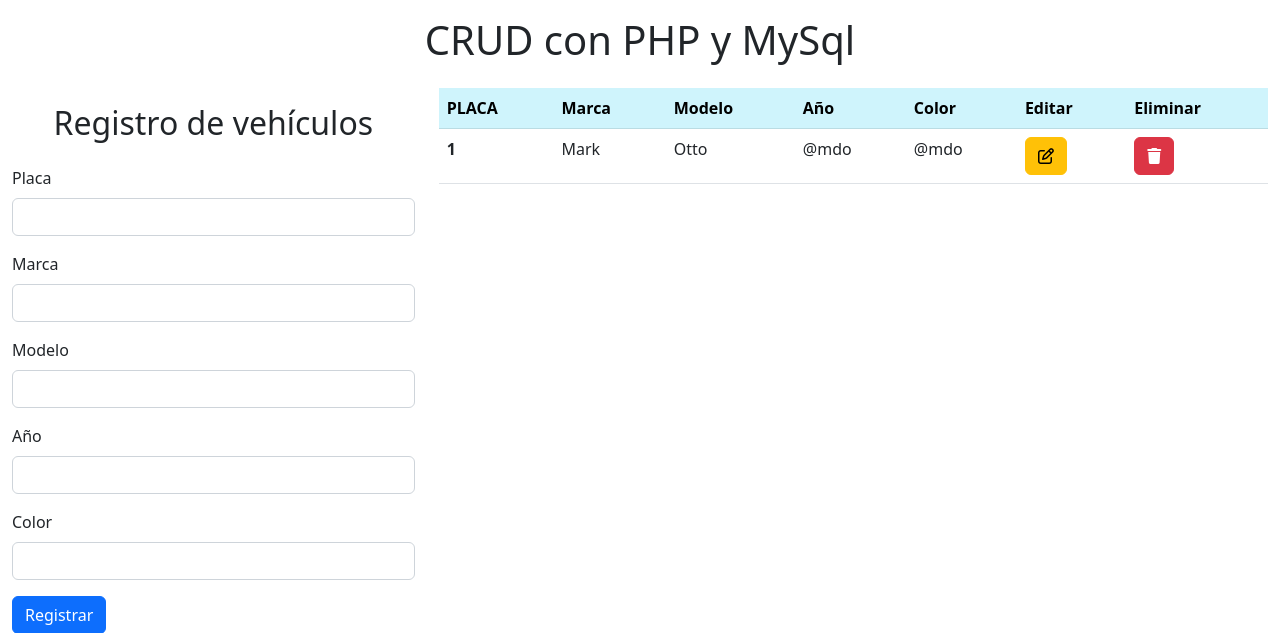
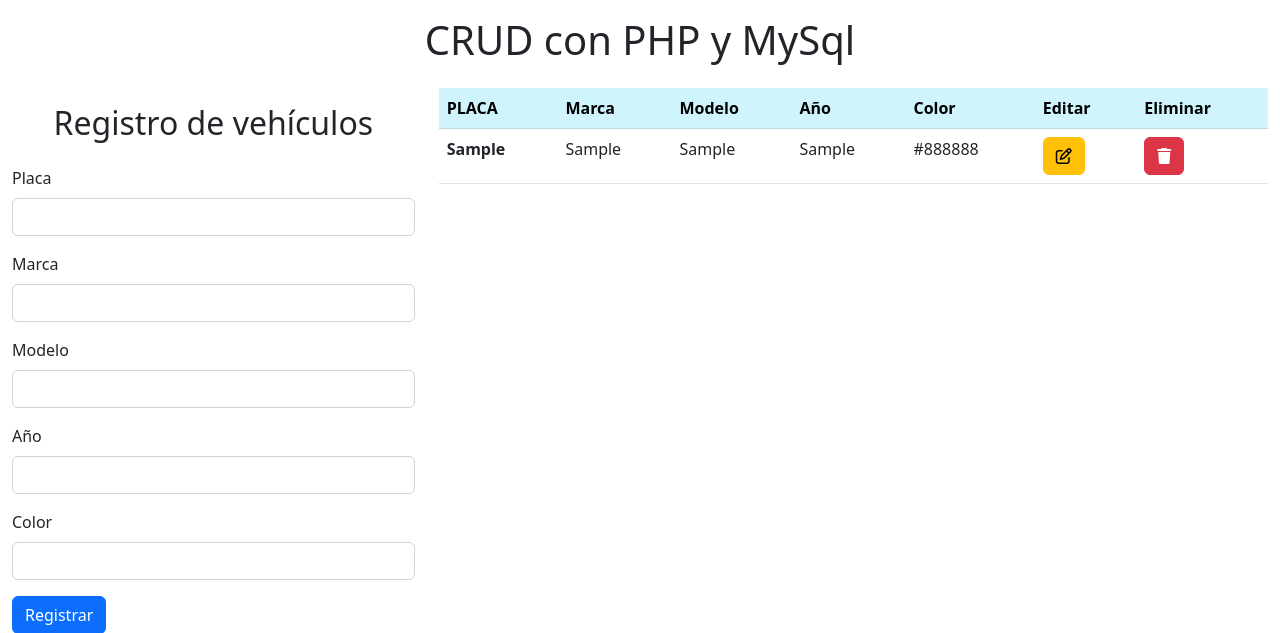
Before and after one commit to jagallegos4/CRUD-PHP, a PHP site: page / in a window 1280 px wide. Shown: the top 633 px of the page. Run offline with PHP 8.4, Linux system fonts and the light colour scheme; tables that the repository leaves empty or names only in its code hold one stand-in row (values such as "Sample post"); some libraries are stand-ins or nearby versions.

Commit message:
despliegue de datos en pantalla

```diff
--- a/index.php
+++ b/index.php
@@ -56,15 +56,21 @@
                         </tr>
                     </thead>
                     <tbody>
-                        <tr>
-                            <th scope="row">1</th>
-                            <td>Mark</td>
-                            <td>Otto</td>
-                            <td>@mdo</td>
-                            <td>@mdo</td>
-                            <td><a href="" class="text-center btn btn-warning "><i class="fa-regular fa-pen-to-square"></i></a></td>
-                            <td><a href="" class="text-center btn btn-danger "><i class="fa-solid fa-trash"></i></a></td>
-                        </tr>
+                        <?php
+                        include("model/conexion.php");
+                        $sql = $conexion->query("select * from carros");
+                        while ($datos = $sql->fetch_object()) { ?>
+                            <tr>
+                                <th scope="row"><?= $datos->placa ?> </th>
+                                <td><?= $datos->marca ?></td>
+                                <td><?= $datos->modelo ?></td>
+                                <td><?= $datos->anio ?></td>
+                                <td><?= $datos->color ?></td>
+                                <td><a href="" class="text-center btn btn-warning "><i class="fa-regular fa-pen-to-square"></i></a></td>
+                                <td><a href="" class="text-center btn btn-danger "><i class="fa-solid fa-trash"></i></a></td>
+                            </tr>
+                        <?php }
+                        ?>
 
                     </tbody>
                 </table>
```
